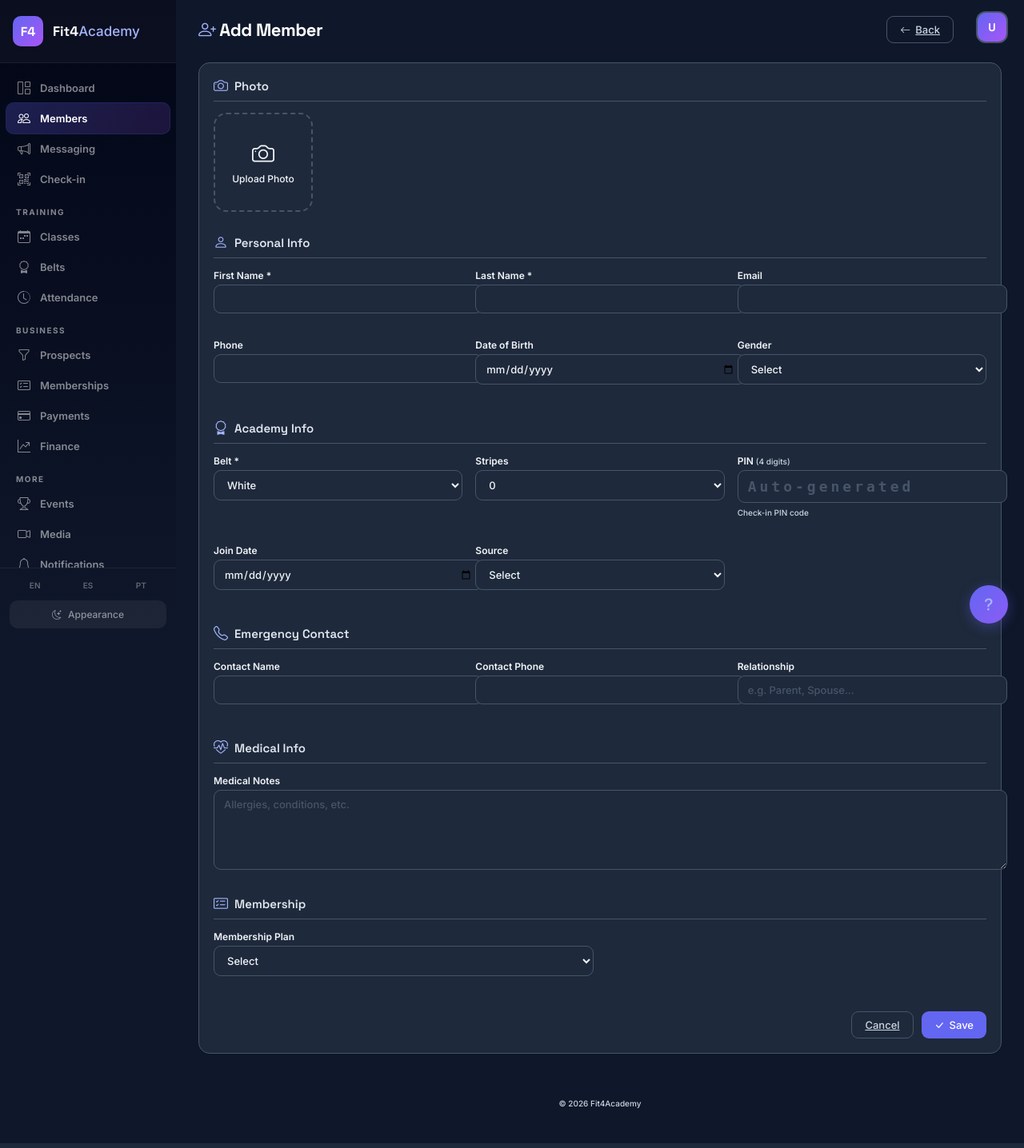
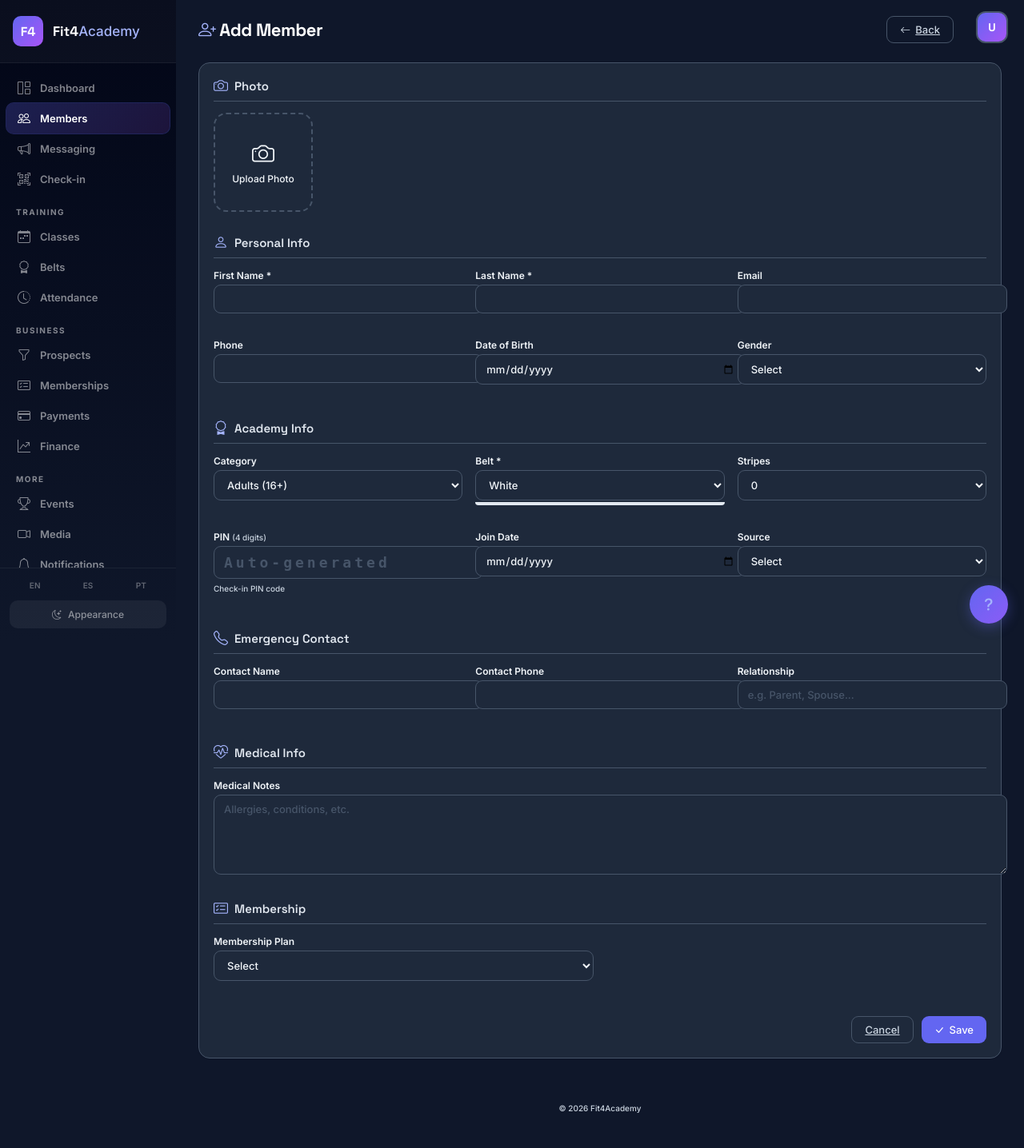
Before and after one commit to diegoalmeidajj/fit4academy, a Flask app: page /members/add in a window 1280 px wide. Shown: the whole page at 80% size. Run offline with Flask 3, Linux system fonts and the light colour scheme; the visitor is signed in with stand-in values (Sample User, id 1); data comes from the database, SQL or seed files in the repository; data that the repository does not hold is empty; some libraries are stand-ins or nearby versions.

Commit message:
Smart belt system — Kids/Adults categories with auto-detection
Member form now has intelligent belt selection:

Category selector (Kids 4-15 / Adults 16+):
- Automatically detects from DOB when date is entered
- Kid under 16 → switches to kids belts
- Adult 16+ → switches to adult belts
- Can be manually changed

Kids belts: White → Grey → Yellow → Orange → Green (0-4 stripes each)
Adult belts: White → Blue → Purple → Brown → Black (0-4/6 stripes)
Coral: Red/Black → Red/White → Red (no stripes)

Dynamic stripe count:
- Black belt shows 0-6 degrees
- Coral belts show 0 stripes
- All others show 0-4

Visual belt color bar under the dropdown
Auto-detects category from existing belt on edit
Belt options styled with actual belt colors

Co-Authored-By: Claude Opus 4.6 (1M context) <noreply@anthropic.com>

```diff
--- a/templates/member_form.html
+++ b/templates/member_form.html
@@ -86,23 +86,21 @@
                 <div class="form-section-title"><i class="bi bi-award"></i> {{ t('member_academy_info') }}</div>
                 <div class="form-grid">
                     <div class="form-group">
-                        <label class="form-label">{{ t('member_belt') }} *</label>
-                        <select name="belt" class="form-select" required>
-                            <option value="White" {{ 'selected' if member and member.belt == 'White' }}>{{ t('belt_white') }}</option>
-                            <option value="Blue" {{ 'selected' if member and member.belt == 'Blue' }}>{{ t('belt_blue') }}</option>
-                            <option value="Purple" {{ 'selected' if member and member.belt == 'Purple' }}>{{ t('belt_purple') }}</option>
-                            <option value="Brown" {{ 'selected' if member and member.belt == 'Brown' }}>{{ t('belt_brown') }}</option>
-                            <option value="Black" {{ 'selected' if member and member.belt == 'Black' }}>{{ t('belt_black') }}</option>
+                        <label class="form-label">Category</label>
+                        <select id="beltCategory" class="form-select" onchange="updateBeltOptions()">
+                            <option value="kids" {{ 'selected' if member and member.belt in ['White','Grey','Yellow','Orange','Green'] and member.belt != 'White' }}>Kids (4-15)</option>
+                            <option value="adults" {{ 'selected' if not member or member.belt in ['White','Blue','Purple','Brown','Black','Red/Black','Red/White','Red'] }}>Adults (16+)</option>
                         </select>
                     </div>
                     <div class="form-group">
+                        <label class="form-label">{{ t('member_belt') }} *</label>
+                        <select name="belt" id="beltSelect" class="form-select" required onchange="updateStripeOptions()">
+                        </select>
+                        <div id="beltColorBar" style="height:4px;border-radius:0 0 8px 8px;margin-top:2px;transition:background .3s;"></div>
+                    </div>
+                    <div class="form-group">
                         <label class="form-label">{{ t('member_stripes') }}</label>
-                        <select name="stripes" class="form-select">
-                            <option value="0" {{ 'selected' if not member or member.stripes == 0 }}>0</option>
-                            <option value="1" {{ 'selected' if member and member.stripes == 1 }}>1</option>
-                            <option value="2" {{ 'selected' if member and member.stripes == 2 }}>2</option>
-                            <option value="3" {{ 'selected' if member and member.stripes == 3 }}>3</option>
-                            <option value="4" {{ 'selected' if member and member.stripes == 4 }}>4</option>
+                        <select name="stripes" id="stripesSelect" class="form-select">
                         </select>
                     </div>
                     <div class="form-group">
@@ -199,5 +197,103 @@ function previewPhoto(input) {
         reader.readAsDataURL(input.files[0]);
     }
 }
+
+/* ===== Smart Belt System ===== */
+const BELTS = {
+    kids: [
+        {name:'White', color:'#e2e8f0', text:'#334155', stripes:4},
+        {name:'Grey', color:'#808080', text:'#fff', stripes:4},
+        {name:'Yellow', color:'#FFD700', text:'#1a1a2e', stripes:4},
+        {name:'Orange', color:'#FF8C00', text:'#fff', stripes:4},
+        {name:'Green', color:'#228B22', text:'#fff', stripes:4},
+    ],
+    adults: [
+        {name:'White', color:'#e2e8f0', text:'#334155', stripes:4},
+        {name:'Blue', color:'#0056B3', text:'#fff', stripes:4},
+        {name:'Purple', color:'#6F42C1', text:'#fff', stripes:4},
+        {name:'Brown', color:'#8B4513', text:'#fff', stripes:4},
+        {name:'Black', color:'#000000', text:'#fff', stripes:6},
+        {name:'Red/Black', color:'#8B0000', text:'#fff', stripes:0},
+        {name:'Red/White', color:'#DC143C', text:'#fff', stripes:0},
+        {name:'Red', color:'#FF0000', text:'#fff', stripes:0},
+    ]
+};
+
+const CURRENT_BELT = '{{ member.belt if member else "White" }}';
+const CURRENT_STRIPES = {{ member.stripes if member else 0 }};
+
+function updateBeltOptions() {
+    const cat = document.getElementById('beltCategory').value;
+    const sel = document.getElementById('beltSelect');
+    const belts = BELTS[cat] || BELTS.adults;
+
+    sel.innerHTML = '';
+    belts.forEach(b => {
+        const opt = document.createElement('option');
+        opt.value = b.name;
+        opt.textContent = b.name;
+        opt.style.background = b.color;
+        opt.style.color = b.text;
+        opt.style.fontWeight = '700';
+        if (b.name === CURRENT_BELT) opt.selected = true;
+        sel.appendChild(opt);
+    });
+
+    updateStripeOptions();
+    updateBeltColor();
+}
+
+function updateStripeOptions() {
+    const cat = document.getElementById('beltCategory').value;
+    const beltName = document.getElementById('beltSelect').value;
+    const belts = BELTS[cat] || BELTS.adults;
+    const belt = belts.find(b => b.name === beltName);
+    const maxStripes = belt ? belt.stripes : 4;
+
+    const sel = document.getElementById('stripesSelect');
+    sel.innerHTML = '';
+    for (let i = 0; i <= maxStripes; i++) {
+        const opt = document.createElement('option');
+        opt.value = i;
+        opt.textContent = i;
+        if (i === CURRENT_STRIPES) opt.selected = true;
+        sel.appendChild(opt);
+    }
+
+    updateBeltColor();
+}
+
+function updateBeltColor() {
+    const cat = document.getElementById('beltCategory').value;
+    const beltName = document.getElementById('beltSelect').value;
+    const belts = BELTS[cat] || BELTS.adults;
+    const belt = belts.find(b => b.name === beltName);
+    const bar = document.getElementById('beltColorBar');
+    if (bar && belt) bar.style.background = belt.color;
+}
+
+// Auto-detect category from DOB
+document.querySelector('[name=dob]').addEventListener('change', function() {
+    const dob = this.value;
+    if (!dob) return;
+    const age = Math.floor((new Date() - new Date(dob)) / (365.25 * 24 * 60 * 60 * 1000));
+    const cat = document.getElementById('beltCategory');
+    if (age < 16) {
+        cat.value = 'kids';
+    } else {
+        cat.value = 'adults';
+    }
+    updateBeltOptions();
+});
+
+// Init on page load
+document.addEventListener('DOMContentLoaded', function() {
+    // Detect category from current belt
+    const kidsBelts = ['Grey','Yellow','Orange','Green'];
+    if (kidsBelts.includes(CURRENT_BELT)) {
+        document.getElementById('beltCategory').value = 'kids';
+    }
+    updateBeltOptions();
+});
 </script>
 {% endblock %}
```
